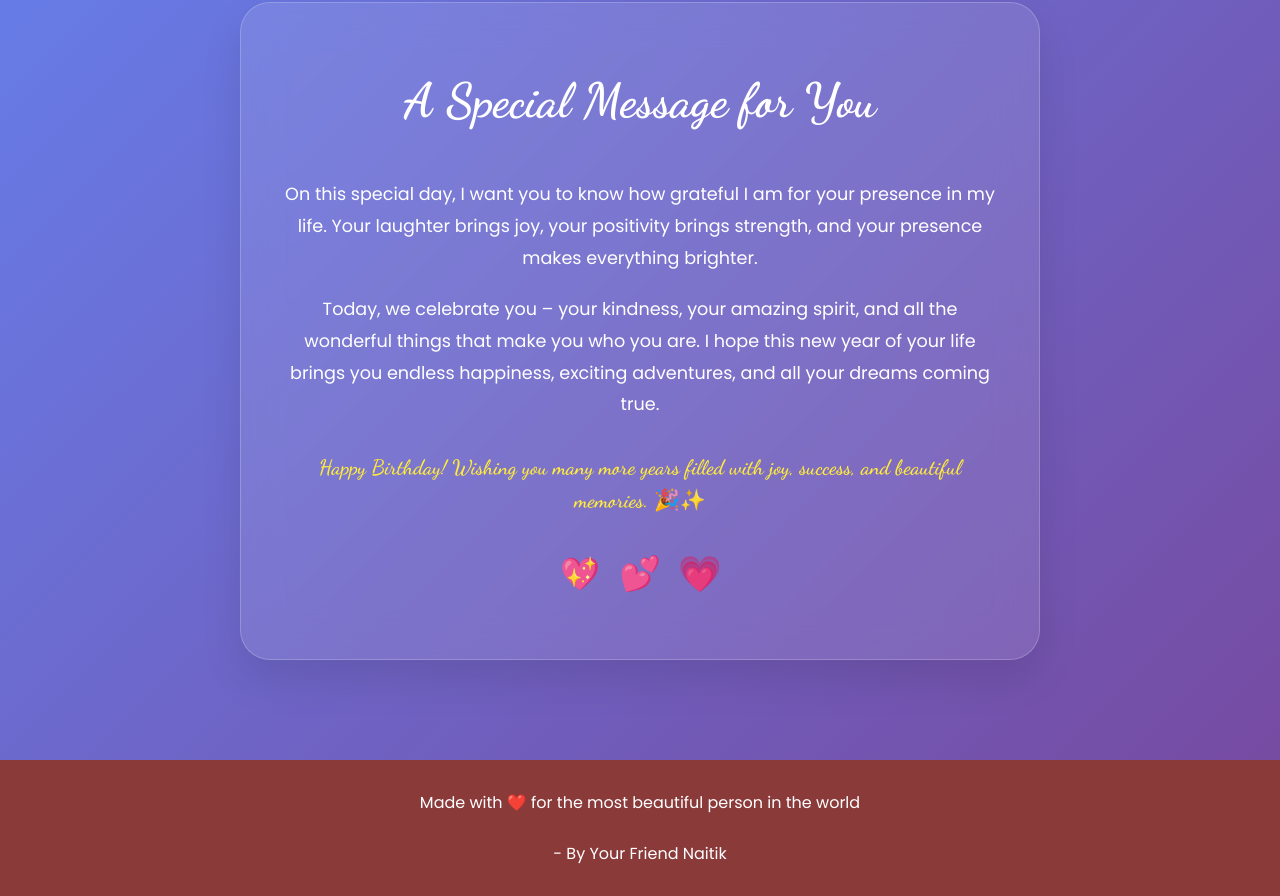
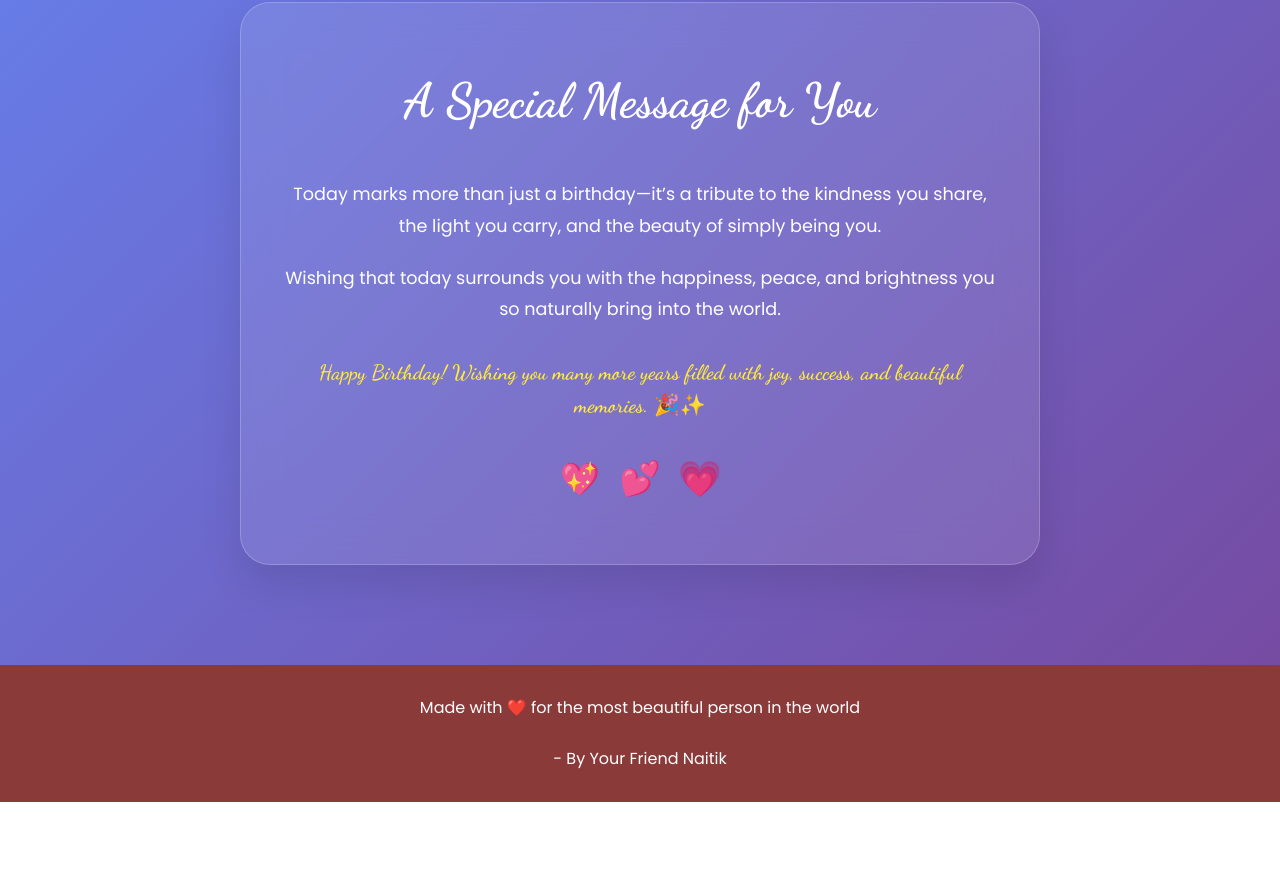
Before and after one commit to Naitik770/Happy-Birthday-, a plain HTML site: page index.html in a window 1280 px wide. Shown: the part 1896-2792 px from the top of the page. After the commit the page ends 2698 px from the top, so only its background shows below. Drawn offline with Linux system fonts and the light colour scheme.

Commit message:
index.html

```diff
--- a/index.html
+++ b/index.html
@@ -131,11 +131,11 @@
                 <h2 class="message-title">A Special Message for You</h2>
                 <div class="message-content">
                     <p class="message-text fade-in-text">
-                        On this special day, I want you to know how grateful I am for your presence in my life. Your laughter brings joy, your positivity brings strength, and your presence makes everything brighter.
+                        Today marks more than just a birthday—it’s a tribute to the kindness you share, the light you carry, and the beauty of simply being you.
 
                     </p>
                     <p class="message-text fade-in-text">
-                        Today, we celebrate you – your kindness, your amazing spirit, and all the wonderful things that make you who you are. I hope this new year of your life brings you endless happiness, exciting adventures, and all your dreams coming true.
+                        Wishing that today surrounds you with the happiness, peace, and brightness you so naturally bring into the world.
 
                     </p>
                     <p class="message-signature fade-in-text">
```
